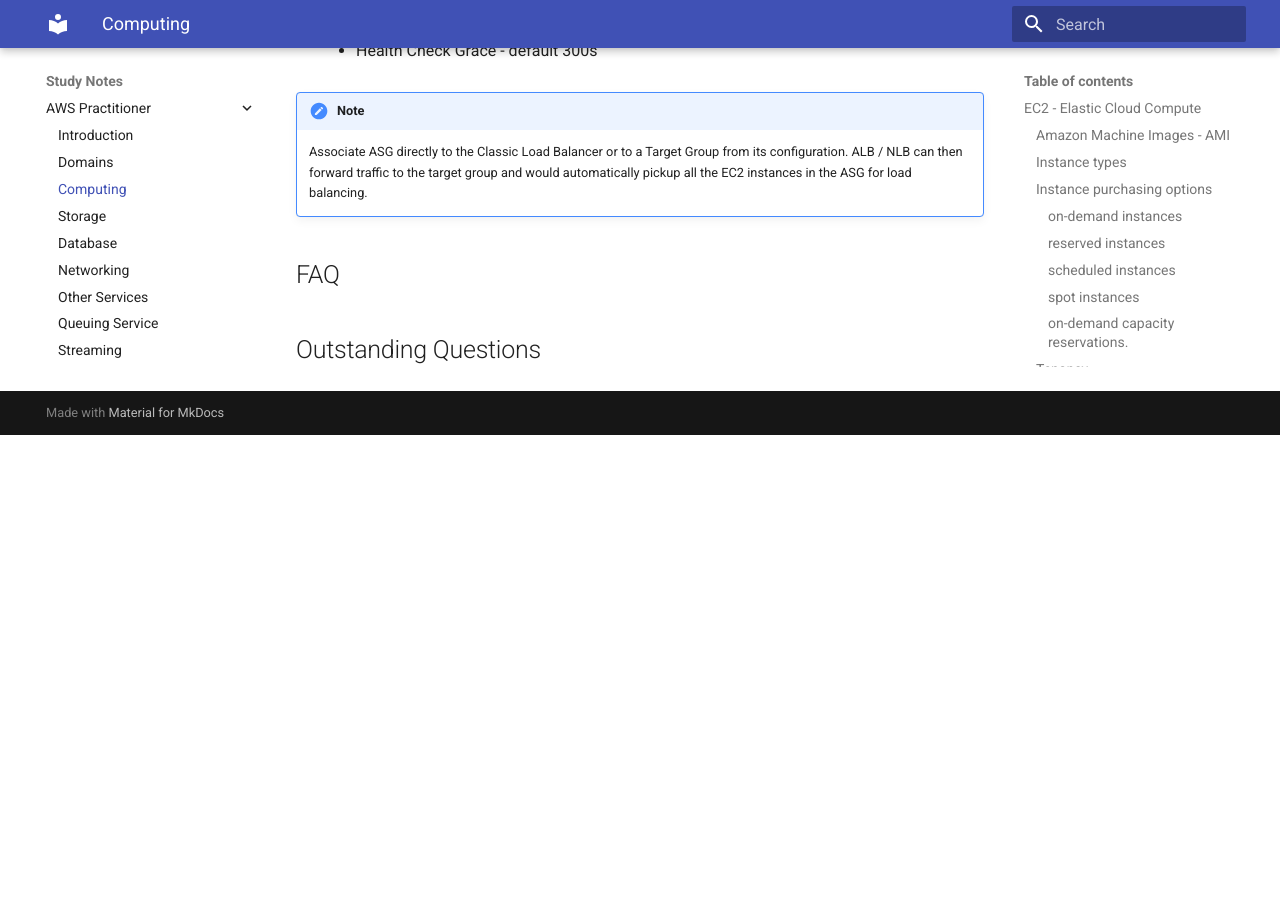
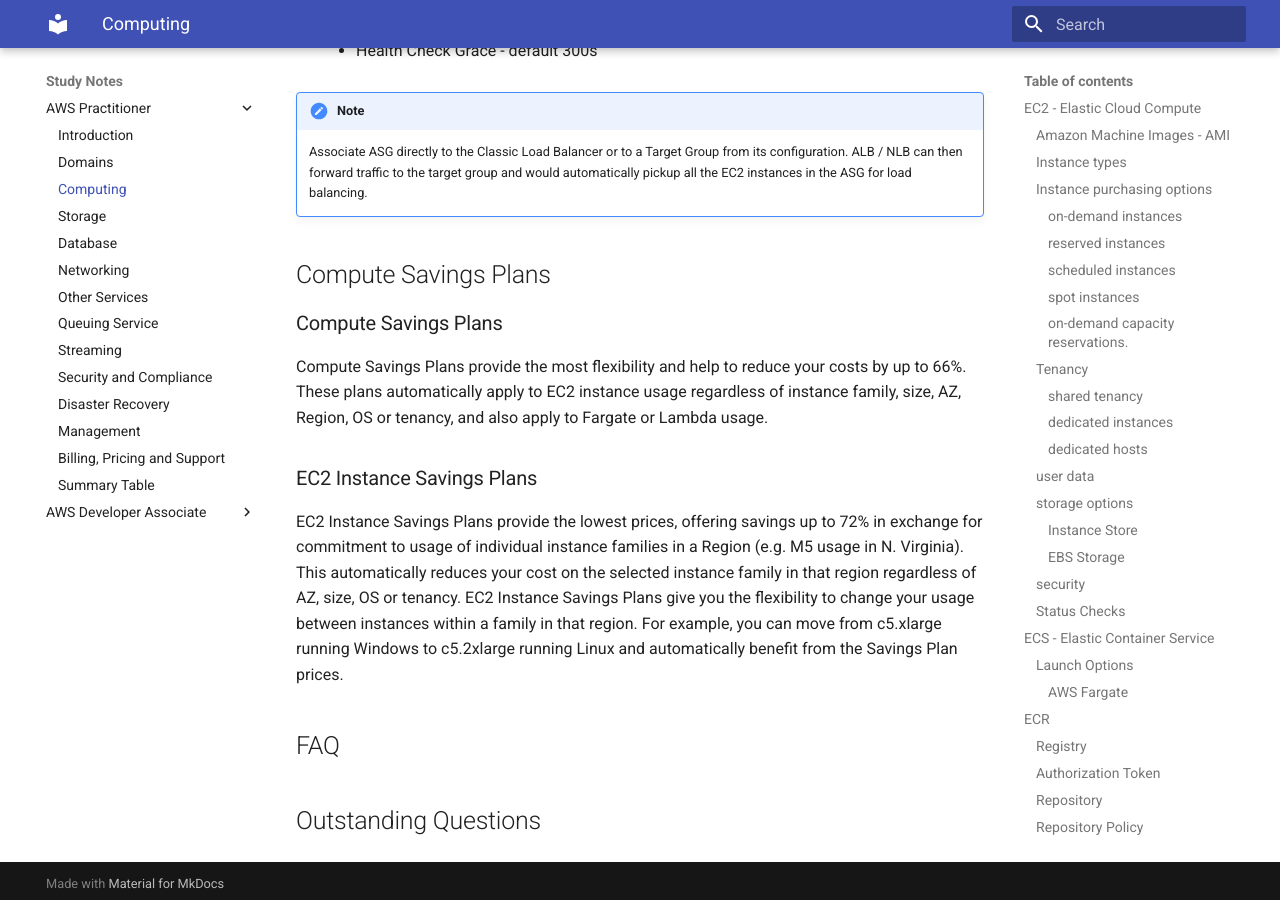
Before and after one commit to syed-islam/syed-islam.github.io, an MkDocs documentation site: the page built from docs/notes/aws-practitioner/compute.md, in a window 1280 px wide and 900 px high, scrolled down 14516 px. Built offline with MkDocs 1.6.1 and Material for MkDocs 9.7.7, drawn with Linux system fonts in a browser that asks for light colours; before the commit the page ends 14951 px from its top, so only the background shows below that.

Commit message:
Added more content

```diff
--- a/docs/notes/aws-practitioner/compute.md
+++ b/docs/notes/aws-practitioner/compute.md
@@ -423,6 +423,14 @@ Create a Configuration:
 !!! note
     Associate ASG directly to the Classic Load Balancer or to a Target Group from its configuration. ALB / NLB can then forward traffic to the target group and would automatically pickup all the EC2 instances in the ASG for load balancing.
 
+
+## Compute Savings Plans
+### Compute Savings Plans
+Compute Savings Plans provide the most flexibility and help to reduce your costs by up to 66%. These plans automatically apply to EC2 instance usage regardless of instance family, size, AZ, Region, OS or tenancy, and also apply to Fargate or Lambda usage.
+
+### EC2 Instance Savings Plans
+EC2 Instance Savings Plans provide the lowest prices, offering savings up to 72% in exchange for commitment to usage of individual instance families in a Region (e.g. M5 usage in N. Virginia). This automatically reduces your cost on the selected instance family in that region regardless of AZ, size, OS or tenancy. EC2 Instance Savings Plans give you the flexibility to change your usage between instances within a family in that region. For example, you can move from c5.xlarge running Windows to c5.2xlarge running Linux and automatically benefit from the Savings Plan prices.
+
 ## FAQ
 
 
```
Also changed, not shown: docs/notes/aws-practitioner/short-hand-table.md (+2 -0 lines).
